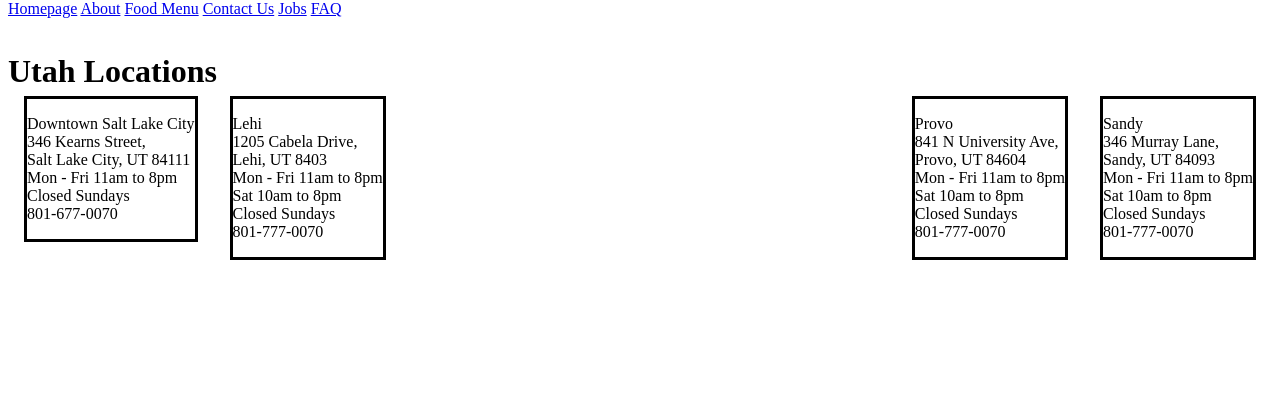
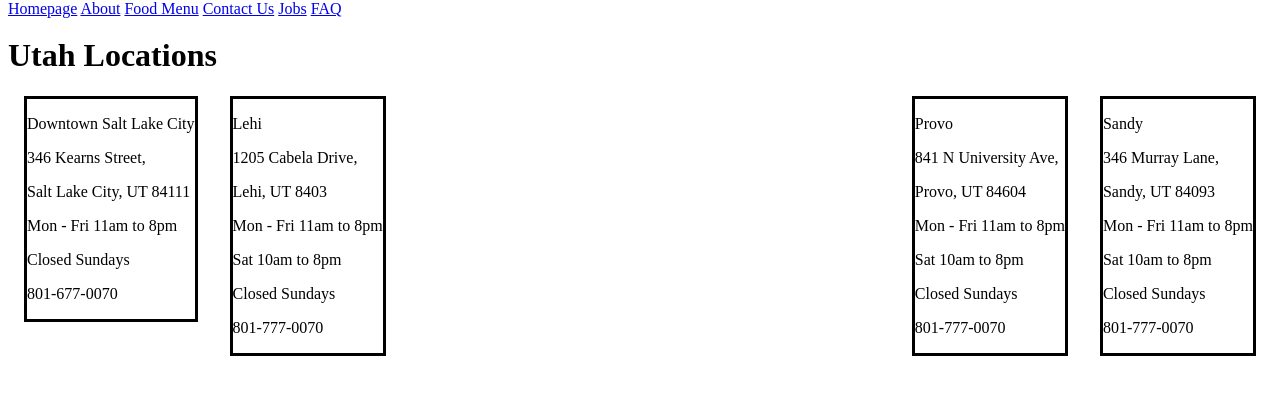
Before and after one commit to JerecTharen/Project1, a plain HTML site: page location.html in a window 1280 px wide. Drawn offline with Linux system fonts and the light colour scheme.

Commit message:
Cleaned up code and added icon
I had some of my divs wrong and removed anchor tags from inside of span tags, and now just use anchor tags in the navbar

```diff
--- a/location.html
+++ b/location.html
@@ -6,55 +6,62 @@
     <title>Rockey Burgers</title>
 </head>
 <body>
-    <div class="navBar"><span><a href="index.html">Homepage</a> </span><span><a href="about.html">About</a>  </span>
-        <span>  <a href="foodMenu.html">Food Menu</a> </span><span><a href="contact.html">Contact Us</a> </span>
-        <span><a href="jobs.html">Jobs</a> </span><span><a href="faq.html">FAQ</a></span>
+
+    <div class="navBar">
+        <a href="index.html">Homepage</a> <a href="about.html">About</a> <a href="foodMenu.html">Food Menu</a>
+        <a href="contact.html">Contact Us</a>
+        <a href="jobs.html">Jobs</a> <a href="faq.html">FAQ</a>
     </div>
-    <h1 class="makeFirstLower">Utah Locations</h1>
+
+
+    <div class="makeFirstLower">
+        <h1>Utah Locations</h1>
+    </div>
+    <div>
         <!-- Google Maps Plugin Here -->
+    </div>
+
+    <div>
         <div class="makeLeft contactBorders">
-        <p>
-            Downtown Salt Lake City<br>
-            346 Kearns Street,<br>
-            Salt Lake City, UT 84111<br>
-            Mon - Fri 11am to 8pm<br>
-            Closed Sundays<br>
-            801-677-0070
-        </p>
+            <p>Downtown Salt Lake City</p>
+            <p>346 Kearns Street,</p>
+            <p>Salt Lake City, UT 84111</p>
+            <p>Mon - Fri 11am to 8pm</p>
+            <p>Closed Sundays</p>
+            <p>801-677-0070</p>
         </div>
+
         <div class="makeRight contactBorders">
-        <p>
-            Sandy<br>
-            346 Murray Lane,<br>
-            Sandy, UT 84093<br>
-            Mon - Fri 11am to 8pm<br>
-            Sat 10am to 8pm<br>
-            Closed Sundays<br>
-            801-777-0070
-        </p>
+            <p>Sandy</p>
+            <p>346 Murray Lane,</p>
+            <p>Sandy, UT 84093</p>
+            <p>Mon - Fri 11am to 8pm</p>
+            <p>Sat 10am to 8pm</p>
+            <p>Closed Sundays</p>
+            <p>801-777-0070</p>
         </div>
+
         <div class="makeLeft contactBorders">
-        <p>
-            Lehi<br>
-            1205 Cabela Drive,<br>
-            Lehi, UT 8403<br>
-            Mon - Fri 11am to 8pm<br>
-            Sat 10am to 8pm<br>
-            Closed Sundays<br>
-            801-777-0070
-        </p>
+            <p>Lehi</p>
+            <p>1205 Cabela Drive,</p>
+            <p>Lehi, UT 8403</p>
+            <p>Mon - Fri 11am to 8pm</p>
+            <p>Sat 10am to 8pm</p>
+            <p>Closed Sundays</p>
+            <p>801-777-0070</p>
         </div>
+
         <div class="makeRight contactBorders">
-        <p>
-            Provo<br>
-            841 N University Ave,<br>
-            Provo, UT 84604<br>
-            Mon - Fri 11am to 8pm<br>
-            Sat 10am to 8pm<br>
-            Closed Sundays<br>
-            801-777-0070
-        </p>
+            <p>Provo</p>
+            <p>841 N University Ave,</p>
+            <p>Provo, UT 84604</p>
+            <p>Mon - Fri 11am to 8pm</p>
+            <p>Sat 10am to 8pm</p>
+            <p>Closed Sundays</p>
+            <p>801-777-0070</p>
         </div>
+    </div>
+
   <!-- <div>
       <ul>
           <span><li>Downtown Salt Lake City<br>
```
Also changed, not shown: about.html (+7 -5 lines), contact.html (+9 -4 lines), faq.html (+10 -5 lines), foodMenu.html (+27 -8 lines), index.html (+16 -7 lines), jobs.html (+10 -4 lines), rockeyburgers03-logo.png (added), 1 other file. Lines whose indentation alone changed are shown as unchanged.
